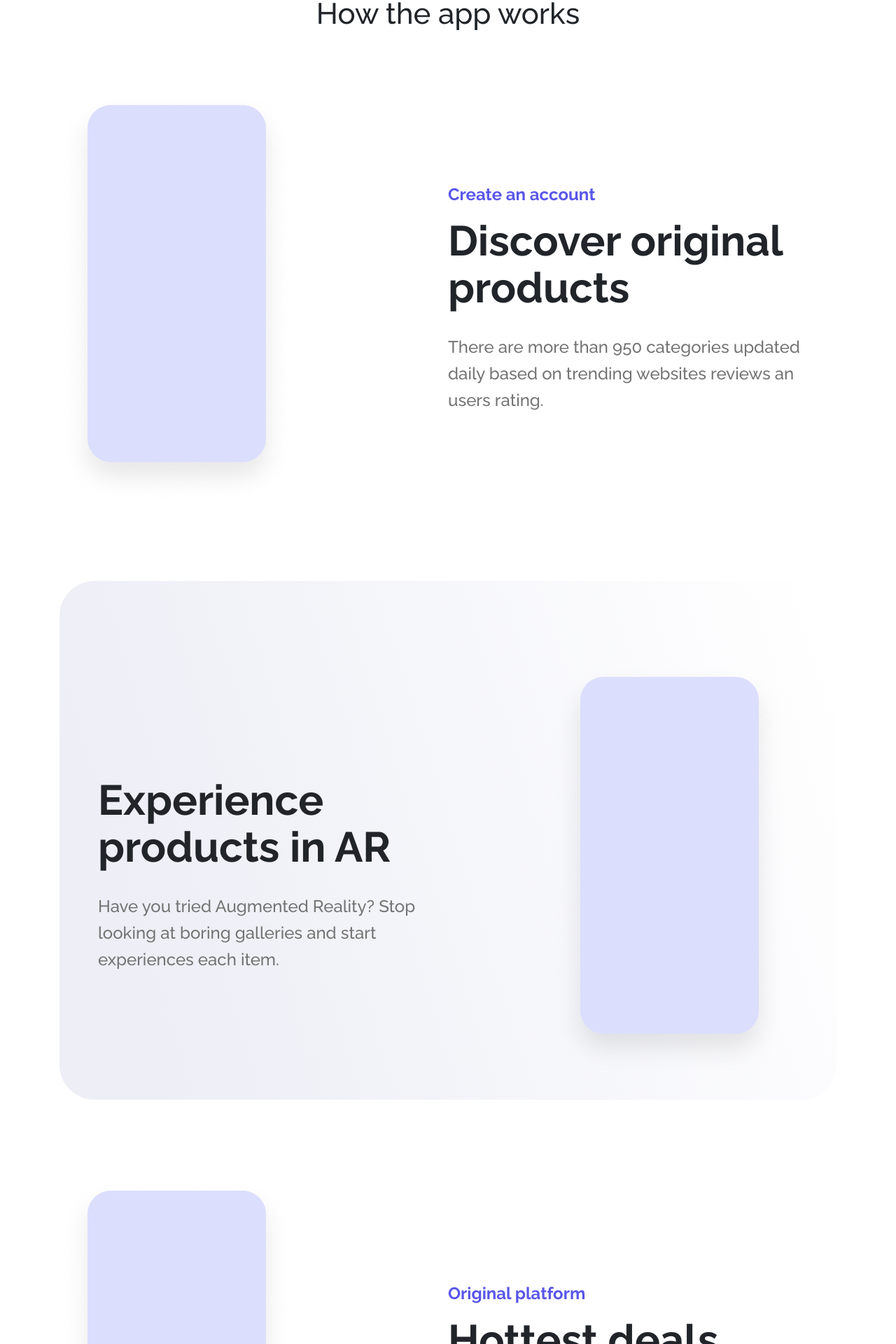
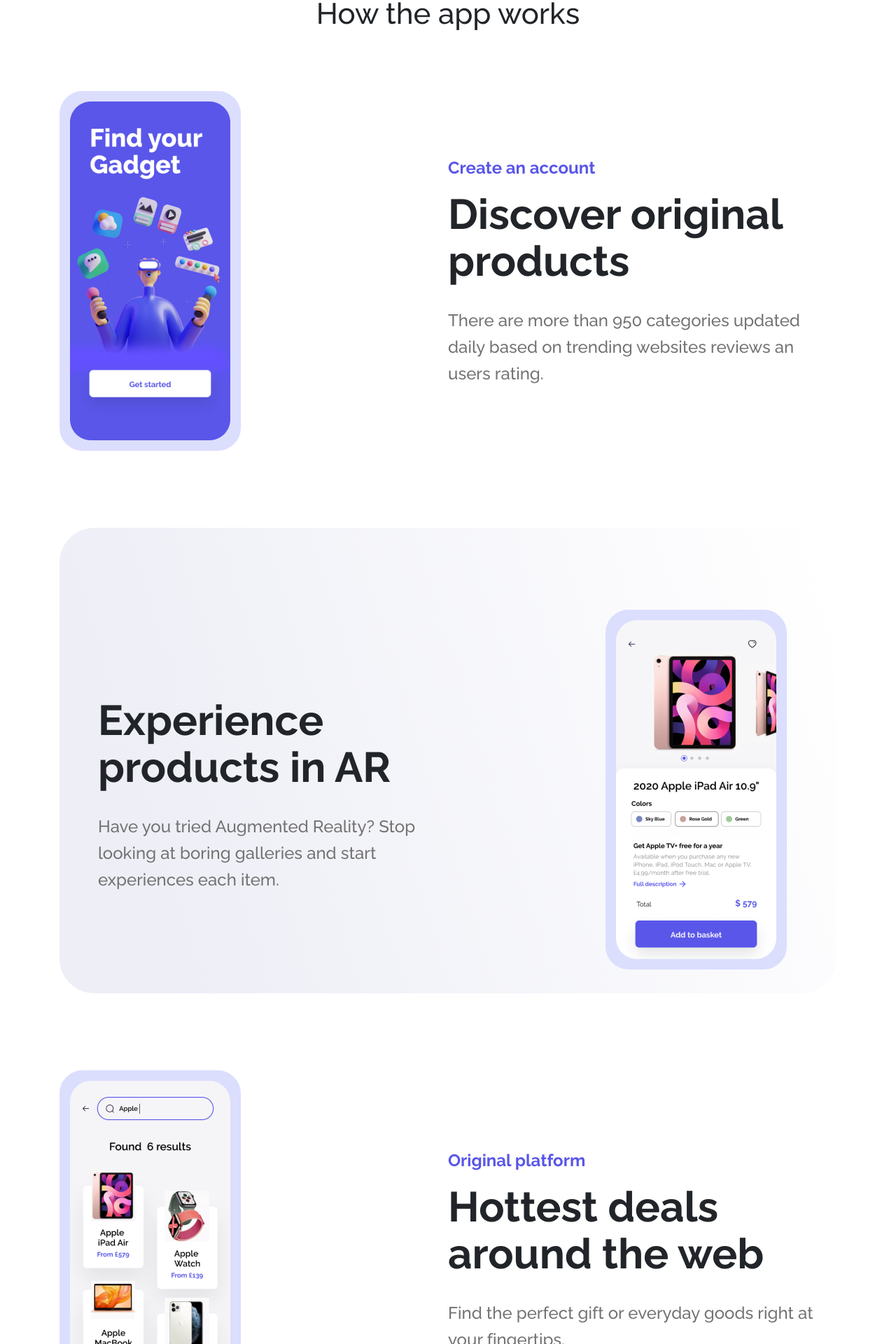
Before and after one commit to yevheniimoskalenko/lending_2021, a Vue app: page / in a window 1280 px wide. Shown: the part 800-2720 px from the top of the page at 70% size. Built offline with nearby package versions, Linux system fonts and the light colour scheme.

Commit message:
add image in site

```diff
--- a/src/assets/styles/style.scss
+++ b/src/assets/styles/style.scss
@@ -41,3 +41,9 @@
   font-weight: 700;
   margin-top: 15px;
 }
+
+.borderImage {
+  border: 15px solid #dcdefe;
+  border-radius: 33px;
+  background: #dcdefe;
+}
--- a/src/components/experience.vue
+++ b/src/components/experience.vue
@@ -11,7 +11,11 @@
             </p>
           </div>
           <div class="experiance__app">
-            <img :src="require('../assets/image 12.png')" alt="sweava" />
+            <img
+              :src="require('../assets/image 134.png')"
+              class="borderImage"
+              alt="sweava"
+            />
           </div>
         </div>
       </div>
--- a/src/components/platform.vue
+++ b/src/components/platform.vue
@@ -4,7 +4,11 @@
       <div class="platform">
         <div class="experiance__acc">
           <div class="experiance__app">
-            <img :src="require('../assets/image 12.png')" alt="sweava" />
+            <img
+              :src="require('../assets/image 133.png')"
+              class="borderImage"
+              alt="sweava"
+            />
           </div>
           <div class="experiance_content">
             <span class="topTitle">Original platform</span>
--- a/src/components/works.vue
+++ b/src/components/works.vue
@@ -7,7 +7,11 @@
         </div>
         <div class="works__acc">
           <div class="work__app">
-            <img :src="require('../assets/image 12.png')" alt="sweava" />
+            <img
+              :src="require('../assets/image 13.png')"
+              class="borderImage"
+              alt="sweava"
+            />
           </div>
           <div class="works_content">
             <span class="topTitle">Create an account</span>
```
Also changed, not shown: src/assets/image 133.png (added), src/assets/image 134.png (added).
